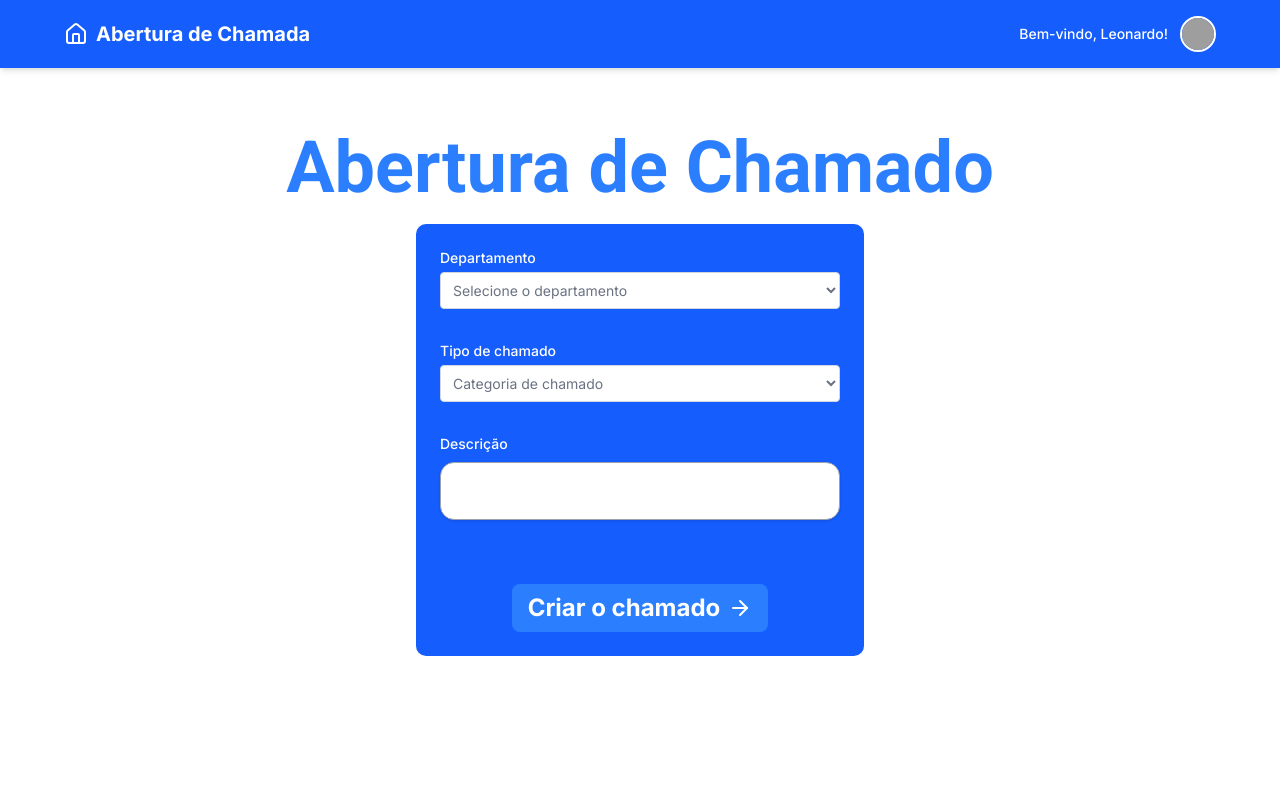
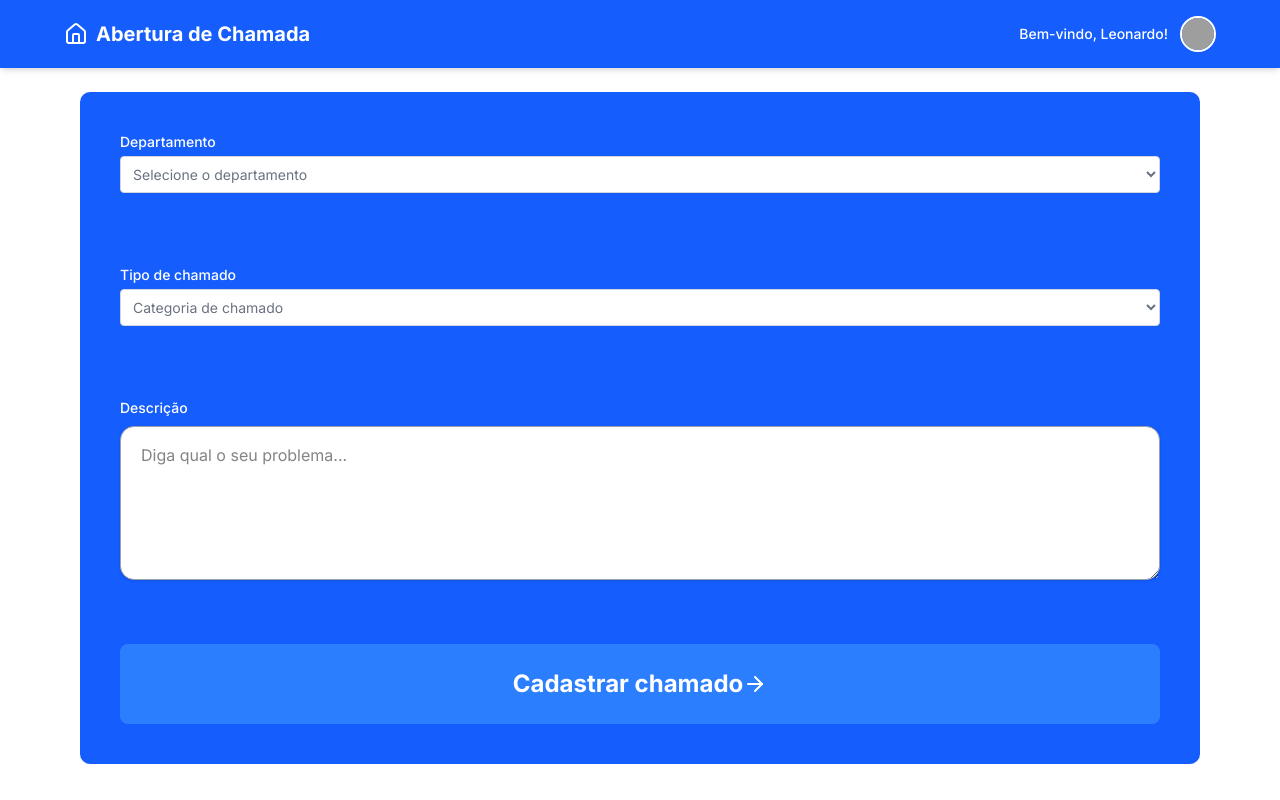
Before and after one commit to andreodev/techHelp-web, a React (Vite) app: page /new-ticket in a window 1280 px wide. Built offline with nearby package versions, Linux system fonts and the light colour scheme; grey boxes are pictures that could not be loaded.

Commit message:
💄 new structure in forms and button

```diff
--- a/src/View/RegisterView/index.tsx
+++ b/src/View/RegisterView/index.tsx
@@ -1,4 +1,3 @@
-import Title from "../../components/Title";
 import FormRegister from "../../form/formRegister/FormRegister";
 
 
@@ -6,12 +5,9 @@ import FormRegister from "../../form/formRegister/FormRegister";
 export default function RegisterView() {
 
  return(
-  <div className="justify-items-center">
-    <Title text="TechHelp"/>
-    <div className="flex justify-center items-center p-5">
+  <div className=" p-10 bg-blue-600 rounded-lg w-full">
       <FormRegister />
 
-    </div>
   </div>
  )
 }
--- a/src/View/TicketView/index.tsx
+++ b/src/View/TicketView/index.tsx
@@ -1,15 +1,12 @@
-import Title from "../../components/Title";
 import FormTicket from "../../form/formTicket/FormTicket";
 
 
 export default function TicketView() {
 
  return(
-    <div className="justify-items-center">
-      <Title text="Abertura de Chamado" className="mt-10"/>
-      <div className="flex justify-center items-center p-5">
+  <div className=" p-10 bg-blue-600 rounded-lg w-full">
+
        <FormTicket />
-      </div>
-    </div>
+  </div>
  )
 }
--- a/src/components/CardMenu/index.tsx
+++ b/src/components/CardMenu/index.tsx
@@ -11,7 +11,7 @@ interface CardMenuProps {
 
 import { motion } from 'framer-motion';
 import type { ReactNode } from 'react';
-import Button from '../button';
+import Button from '../Button';
 
 export function CardMenu({ to, icon, title, description, delay = 0, textButton }: CardMenuProps) {
   return (
--- a/src/components/FormWrapper.tsx
+++ b/src/components/FormWrapper/index.tsx
@@ -6,12 +6,13 @@ interface FormWrapperProps<T extends FieldValues> {
   methods: UseFormReturn<T>
   onSubmit: (data: T) => void
   children: React.ReactNode
+  className?: string
 }
 
-export default function FormWrapper<T extends FieldValues>({ methods, onSubmit, children }: FormWrapperProps<T>) {
+export default function FormWrapper<T extends FieldValues>({ methods, onSubmit, children, className }: FormWrapperProps<T>) {
   return (
     <FormProvider {...methods}>
-      <form onSubmit={methods.handleSubmit(onSubmit)} className="max-w-md w-md p-6 rounded-lg bg-blue-600 ">
+      <form onSubmit={methods.handleSubmit(onSubmit)} className={`  ${className}`}>
         {children}
       </form>
     </FormProvider>
--- a/src/components/TextField/index.tsx
+++ b/src/components/TextField/index.tsx
@@ -4,28 +4,29 @@ import { useFormContext } from 'react-hook-form';
 interface TextFieldProps {
   label?: string;
   placeholder?: string;
-  value: string;
-  onChange?: (e: React.ChangeEvent<HTMLInputElement>) => void;
-  type?: string;
+  value?: string;
   name: string;
+  rows?: number;
+  cols?: number;
 }
 
 const TextField: React.FC<TextFieldProps> = ({
   label,
   placeholder,
-  type = 'text',
   name,
+  rows = 5, // Valor padrão de 5 linhas
+  cols = 30, // Valor padrão de 30 colunas
 }) => {
+  const { register, formState: { errors } } = useFormContext();
 
- const {register, formState: { errors }
-} = useFormContext()
   return (
-    <div className="flex flex-col gap-2 w-full max-w-lg">
+    <div className="flex flex-col gap-2 w-full">
       {label && <label className="font-medium text-sm text-white">{label}</label>}
-      <input
+      <textarea
         id={name}
-        type={type}
         placeholder={placeholder}
+        rows={rows}
+        cols={cols}
         {...register(name)}
         className="border border-gray-400 bg-white rounded-xl px-5 py-4 text-base focus:outline-none focus:ring-2 focus:ring-blue-600 shadow-sm"
       />
--- a/src/components/button.tsx
+++ b/src/components/button.tsx
@@ -14,7 +14,7 @@ export default function Button({ children, className, type = "button", icon }: B
   return (
     <button
       type={type}
-      className={` ${className} text-white text-2xl font-bold transition-transform duration-300 hover:scale-105 rounded-md flex items-center justify-center gap-2 cursor-pointer`}
+      className={` ${className} text-white text-2xl font-bold transition-transform duration-300 hover:scale-105 rounded-md  cursor-pointer`}
     >
       {children}
       {Icon && <Icon />}
--- a/src/form/formRegister/FormRegister.tsx
+++ b/src/form/formRegister/FormRegister.tsx
@@ -4,7 +4,7 @@ import * as z from "zod";
 import InputField from "../../components/InputField";
 import FormWrapper from "../../components/FormWrapper";
 import SelectField from "../../components/SelectFIeld";
-import Button from "../../components/button";
+import Button from "@/components/Button";
 import { ArrowRight, Eye, EyeOff, Mail, User } from "lucide-react";
 import { useState } from "react";
 import { useCreateUser } from "./hooks/useCreateUser";
@@ -91,7 +91,8 @@ export default function FormRegister() {
         message={error || ""}
         onClose={() => setError(null)}
       />
-      <FormWrapper methods={methods} onSubmit={onSubmit}>
+      <FormWrapper methods={methods} onSubmit={onSubmit} className="bg-blue-600">
+        <div className="grid grid-cols-2 gap-10">
           <InputField
             name="name"
             label="Nome"
@@ -136,16 +137,19 @@ export default function FormRegister() {
           {passwordError && (
             <div className="text-red-500 text-sm mt-2">{passwordError}</div>
           )}
+        </div>
+      </FormWrapper>
 
-        <div className="flex justify-center mt-16">
+      {/* Botão fica embaixo do formulário, ocupando 100% da largura */}
+      <div className="w-full mt-4">
         <Button
           type="submit"
-            className="bg-blue-500 text-black px-4 py-2 rounded hover:bg-blue-700 cursor-pointer"
-            icon={ArrowRight}>
+          className="bg-blue-500 text-black rounded hover:bg-blue-700 cursor-pointer p-6 w-full flex items-center justify-center"
+          icon={ArrowRight}
+        >
           Cadastrar
         </Button>
       </div>
-      </FormWrapper>
     </>
   );
 }
--- a/src/form/formTicket/FormTicket.tsx
+++ b/src/form/formTicket/FormTicket.tsx
@@ -4,7 +4,7 @@ import LoadingModal from "../../components/LoadingModal";
 import SuccessModal from "../../components/SuccessModal";
 import ErrorModal from "../../components/ErrorModal";
 import FormWrapper from "../../components/FormWrapper";
-import Button from "../../components/button";
+import Button from "../../components/Button";
 import { z } from "zod";
 import { useState } from "react";
 import { useForm } from "react-hook-form";
@@ -65,6 +65,8 @@ export default function FormTicket() {
         onClose={() => setError(null)}
       />
       <FormWrapper methods={methods} onSubmit={onSubmit}>
+        <div className="grid grid-cols-1 gap-10">
+
         <SelectField
           name="departamento"
           label="Departamento"
@@ -74,7 +76,7 @@ export default function FormTicket() {
             { value: "tecnico", label: "Técnico" },
             { value: "marketing", label: "Marketing" },
           ]}
-        />
+          />
 
         <SelectField
           name="TypeTicket"
@@ -85,18 +87,18 @@ export default function FormTicket() {
             { value: "tecnico", label: "Técnico" },
             { value: "marketing", label: "Marketing" },
           ]}
-        />
+          />
 
-        <TextField name="description" label="Descrição" type="text" value="" />
+        <TextField name="description" label="Descrição"  placeholder="Diga qual o seu problema..."/>
 
+          </div>
         <div className="flex justify-center mt-16">
-          <Button
-            type="submit"
-            className="bg-blue-500  px-4 py-2 rounded hover:bg-blue-700 cursor-pointer"
-            icon={ArrowRight}
-          >
-            Criar o chamado
-          </Button>
+           <Button
+                      type="submit"
+                      className="bg-blue-500 text-black rounded hover:bg-blue-700 cursor-pointer p-6 w-full flex items-center justify-center"
+                      icon={ArrowRight}>
+                        Cadastrar chamado
+                      </Button>
         </div>
       </FormWrapper>
     </>
```
Lines whose indentation alone changed are shown as unchanged.
